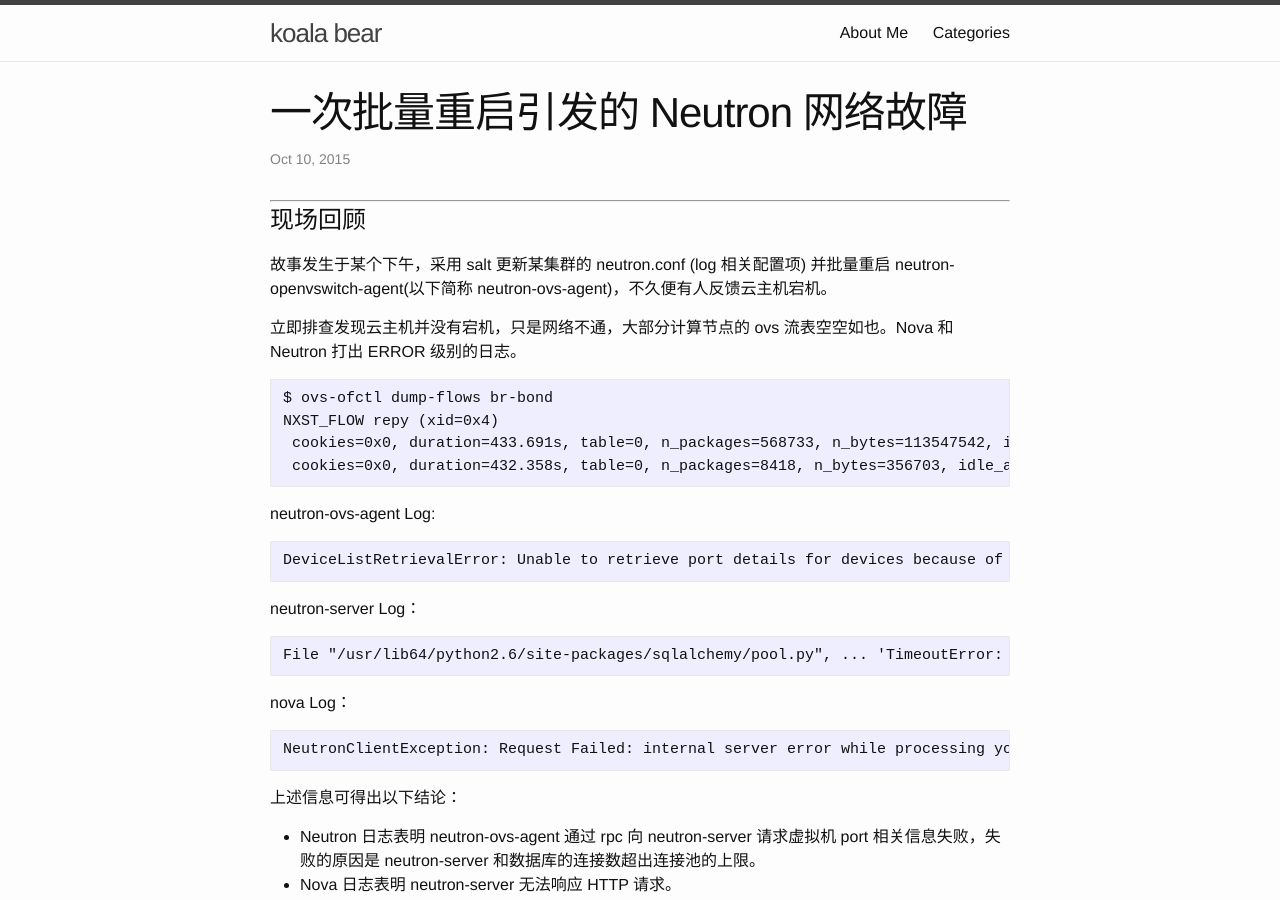
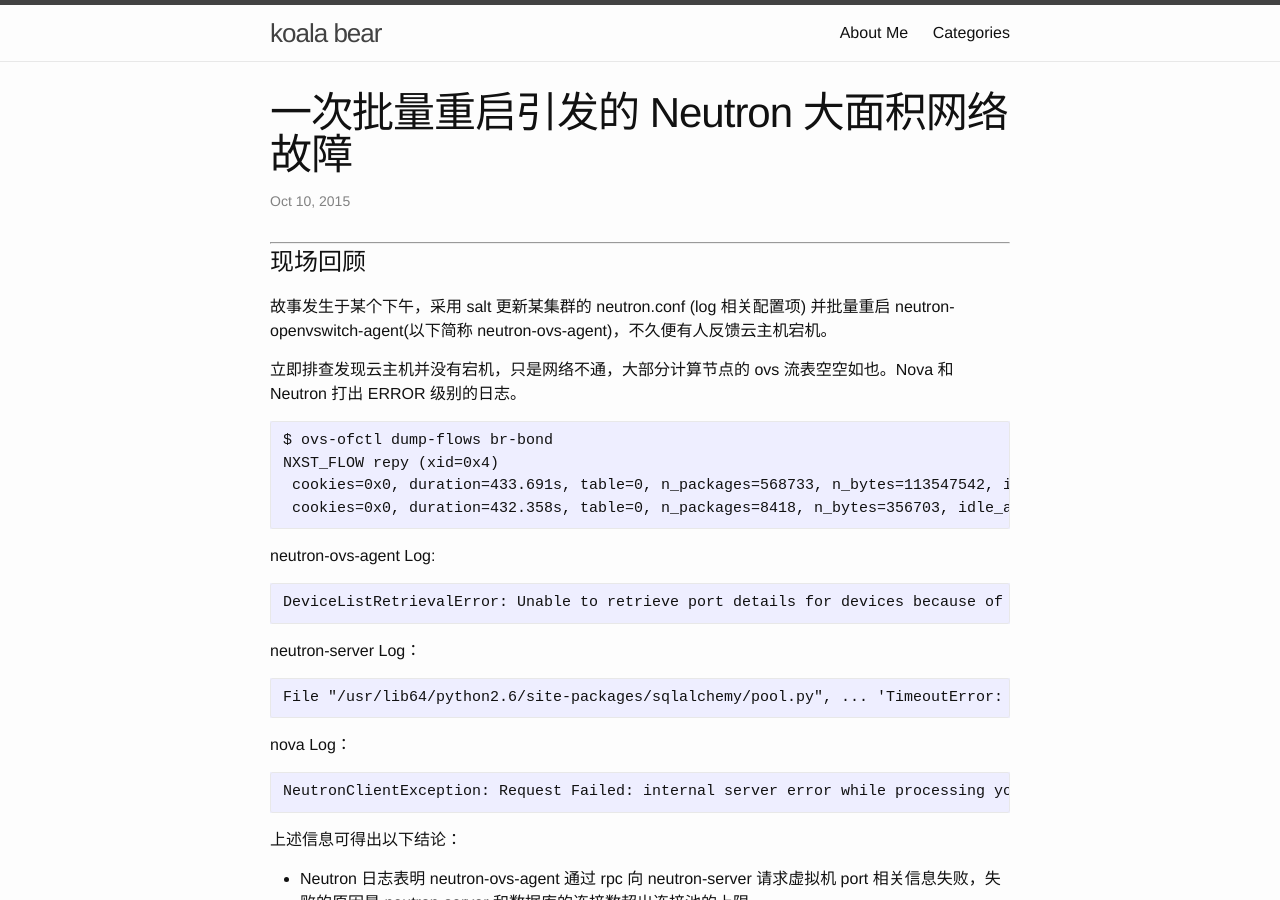
Before and after one commit to DeliangFan/deliangfan.github.io, a Jekyll site: the page built from _posts/2015-10-10-一次批量重启引发的Neutron网络故障.markdown, in a window 1280 px wide and 900 px high. Built offline with Jekyll 4.4.1, drawn with Linux system fonts in a browser that asks for light colours; comment, search, counter and statistics services are not loaded.

Commit message:
update title

```diff
--- a/_posts/2015-10-10-一次批量重启引发的Neutron网络故障.markdown
+++ b/_posts/2015-10-10-一次批量重启引发的Neutron网络故障.markdown
@@ -1,7 +1,7 @@
 ---
 layout: post
-title:  "一次批量重启引发的 Neutron 网络故障"
-categories: OpenStack
+title:  "一次批量重启引发的 Neutron 大面积网络故障"
+categories: 踩坑杂记
 ---
 ------------------
 
```
